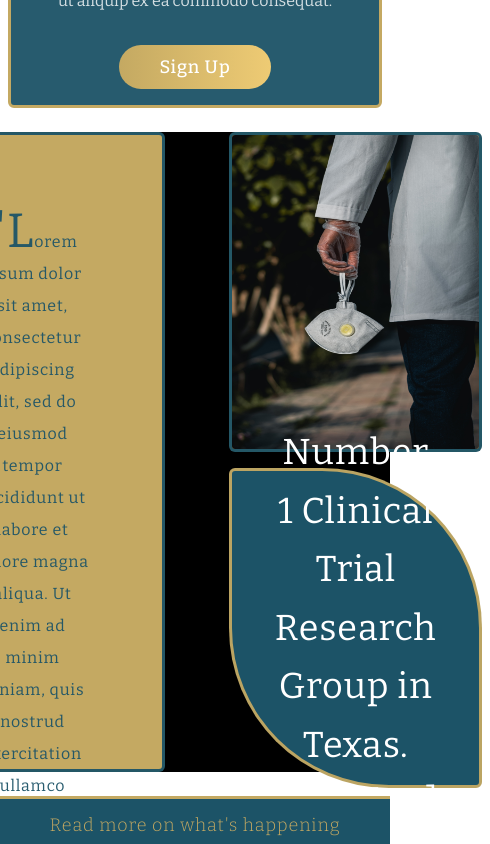
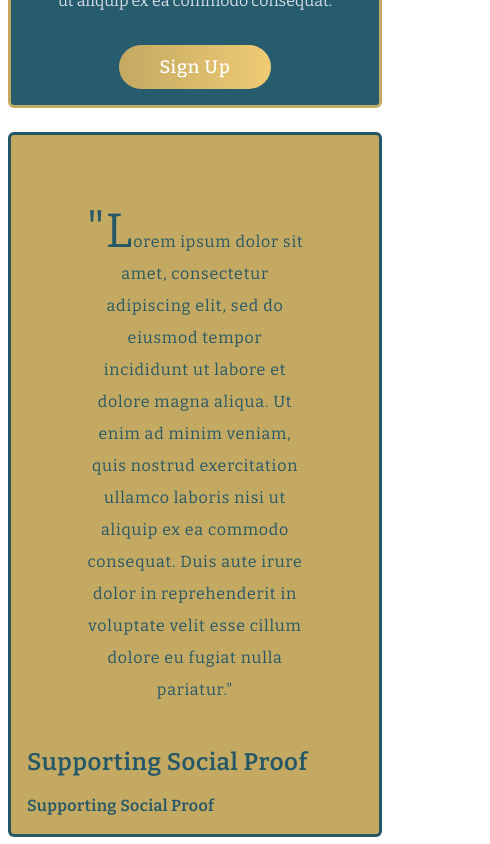
Before and after one commit to kadenlalani7/harmony-website, a React (Create React App) app: page / in a window 390 px wide. Shown: the part 1060-1904 px from the top of the page, 490 px wide, since content can reach past the window. Built offline with nearby package versions, Linux system fonts and the light colour scheme.

Commit message:
Updated Mobile

```diff
--- a/src/components/Home/Home.js
+++ b/src/components/Home/Home.js
@@ -44,11 +44,11 @@ const Home = () => {
 
   </div>
 
-  <div class="h-[40rem] max-h-[40rem] w-screen max-w-[84rem] mx-auto bg-cover bg-center rounded-md animate-fade3 bg-black">
+  <div class="md:h-[40rem] md:max-h-[40rem] w-screen max-w-[84rem] mx-auto bg-cover bg-center rounded-md animate-fade3 bg-white">
     {/* <img src={officePic} className='w-screen h-full'/> */}
-    <div className='w-full h-full flex flex-row items-center justify-center rounded-md'>
+    <div className='w-full h-full flex flex-col md:flex-row items-center justify-center rounded-md gap-4'>
 
-      <div id='left' class='basis-1/2 h-full w-full pr-14 '>
+      <div id='left' class='basis-1/2 h-full w-full px-2 md:pr-14'>
         <div class='h-full w-full border-[3px] border-[#1C5367] border-opacity-95 rounded-md p-4 pt-8 bg-[#C4A962]'>
 
           <p className='text-center text-bold px-14 py-10 text-[#1C5367]/95 tracking-wider leading-loose first-letter:text-5xl last-letter:text-5xl'>
@@ -79,7 +79,7 @@ const Home = () => {
   </div>
 
   <div class="mx-auto w-screen flex flex-col justify-center items-center border-b-[3px] border-[#C4A962]">
-    <h1 class='text-center text-3xl tracking-wider text-[#C4A962] px-3 py-2 text-lg font-light pt-3 border-[#C4A962] bg-[#1C5367] w-full pb-3 border-y-[3px]'>Read more on what's happening</h1>
+    <h1 class='text-center text-3xl tracking-wider text-[#C4A962] px-3 py-2 font-light pt-3 border-[#C4A962] bg-[#1C5367] w-full pb-3 border-y-[3px]'>Read more on what's happening</h1>
     <PostsBar/>
   </div>
 </div>
```
